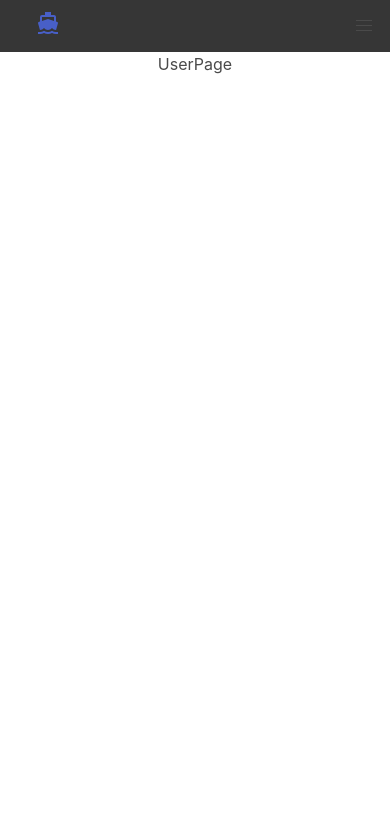
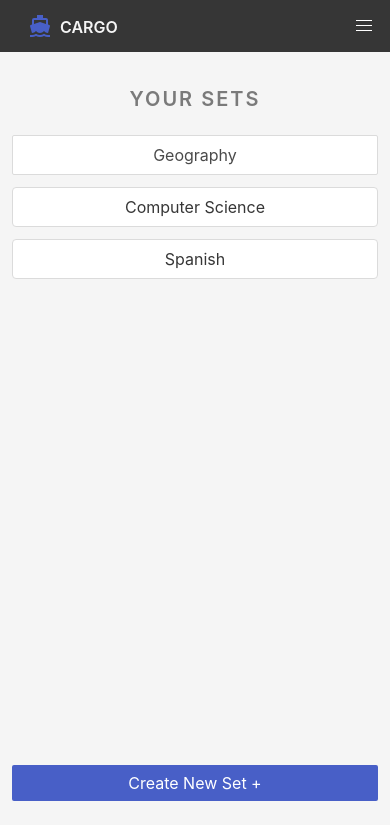
Before and after one commit to CharlieWWW94/cargo-revision-frontend, a React (Create React App) app: page /user in a window 390 px wide. Shown: the top 840 px of the page. Built offline with nearby package versions, Linux system fonts and the light colour scheme.

Commit message:
Add sidebar with buttons, add additional responsiveness and styling to navbar

```diff
--- a/src/components/Navbar.js
+++ b/src/components/Navbar.js
@@ -10,17 +10,17 @@ export default function Navbar(props) {
         aria-label="main navigation"
       >
         <div class="navbar-brand">
-          <a class="navbar-item" href="https://bulma.io"></a>
-          <div class="navbar-item">
-            <Link to="/">
-              <Icon path={mdiFerry} size={1} />
+          <div class="navbar-item ml-4 mr-4">
+            <Link to="/" class="is-flex">
+              <Icon path={mdiFerry} size={1} class="is-primary" />
+              <p class="title has-text-light is-6 mt-1 ml-2">CARGO</p>
             </Link>
           </div>
           {props.loginState ? (
-            <div class="navbar-start has-background-info ml-5">
-              <Link to="/user" class="navbar-item title is-6 has-text-white">
+            <div class="navbar-start has-background-info navbar-item">
+              <Link to="/user" class="is-flex has-text-white">
                 <Icon path={mdiCardAccountDetails} size={1} class="mr-2" />
-                {props.username}
+                <p class="title has-text-light mt-1 is-6">{props.username}</p>
               </Link>
             </div>
           ) : (
@@ -28,7 +28,7 @@ export default function Navbar(props) {
           )}
           <a
             role="button"
-            class="navbar-burger"
+            class="navbar-burger has-text-white"
             aria-label="menu"
             aria-expanded="false"
             data-target="navbarBasicExample"
--- /dev/null
+++ b/src/components/SideBar.js
@@ -0,0 +1,28 @@
+export default function SideBar(props) {
+  return (
+    <aside
+      class="menu has-background-light p-5 column is-one-quarter is-flex is-flex-direction-column is-justify-content-space-between"
+      style={{ minHeight: "93vh" }}
+    >
+      <ul class="menu-list mt-5">
+        <header>
+          <p class="menu-label is-active mb-5 title is-5">Your Sets</p>
+        </header>
+        <li>
+          <a class="button is-fullwidth mb-3">Geography</a>
+        </li>
+        <li>
+          <button class="button is-fullwidth mb-3">Computer Science</button>
+        </li>
+        <li>
+          <button class="button is-fullwidth mb-3">Spanish</button>
+        </li>
+      </ul>
+      <ul class="menu-list is-align-content-end">
+        <li>
+          <a class="is-active">Create New Set +</a>
+        </li>
+      </ul>
+    </aside>
+  );
+}
--- a/src/pages/UserPage.js
+++ b/src/pages/UserPage.js
@@ -1,3 +1,10 @@
+import SideBar from "../components/SideBar";
+
 export default function UserPage(props) {
-  return <h1>UserPage</h1>;
+  return (
+    <section class="columns">
+      <SideBar />
+      {/* flashcards go here */}
+    </section>
+  );
 }
```
